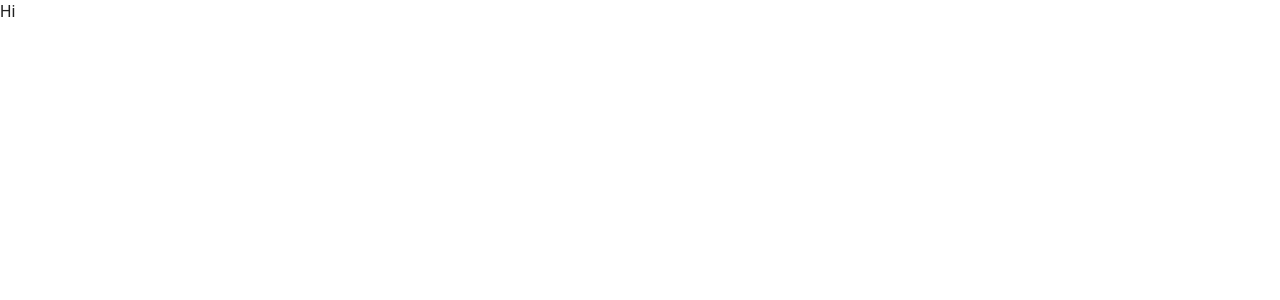
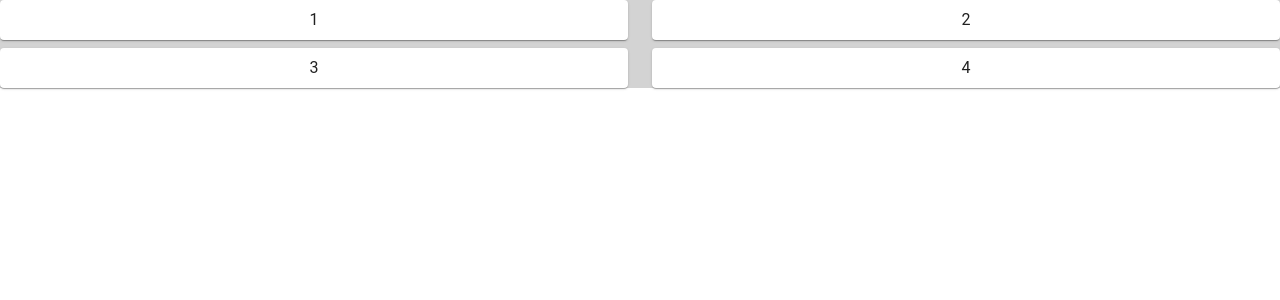
Before and after one commit to lunathebright/mui-practice, a React (Create React App) app: page / in a window 1280 px wide. Shown: the top 300 px of the page. Built offline with nearby package versions, Linux system fonts and the light colour scheme; the HTML template or start-up script is replaced by a standard one.

Commit message:
basic grid

```diff
--- a/src/App.js
+++ b/src/App.js
@@ -1,11 +1,13 @@
 import CssBaseline from "@mui/material/CssBaseline";
+import Main from "./page/Main";
 
 function App() {
-  // return <div className="App">hello</div>;
   return (
     <>
       <CssBaseline />
-      <div className="App">Hi</div>
+      <div className="App">
+        <Main />
+      </div>
     </>
   );
 }
--- /dev/null
+++ b/src/page/Main.jsx
@@ -0,0 +1,29 @@
+import { Grid, Paper } from "@mui/material";
+import { styled } from "@mui/system";
+import React from "react";
+
+const Item = styled(Paper)(({ theme }) => ({
+  padding: theme.spacing(1),
+  textAlign: "center",
+}));
+
+export default function Main() {
+  return (
+    <div style={{ background: "lightgrey" }}>
+      <Grid container rowSpacing={1} columnSpacing={{ xs: 1, sm: 2, md: 3 }}>
+        <Grid item xs={6}>
+          <Item>1</Item>
+        </Grid>
+        <Grid item xs={6}>
+          <Item>2</Item>
+        </Grid>
+        <Grid item xs={6}>
+          <Item>3</Item>
+        </Grid>
+        <Grid item xs={6}>
+          <Item>4</Item>
+        </Grid>
+      </Grid>
+    </div>
+  );
+}
--- /dev/null
+++ b/src/page/SignIn.jsx
@@ -0,0 +1,5 @@
+import React from "react";
+
+export default function SignIn() {
+  return <div></div>;
+}
```
